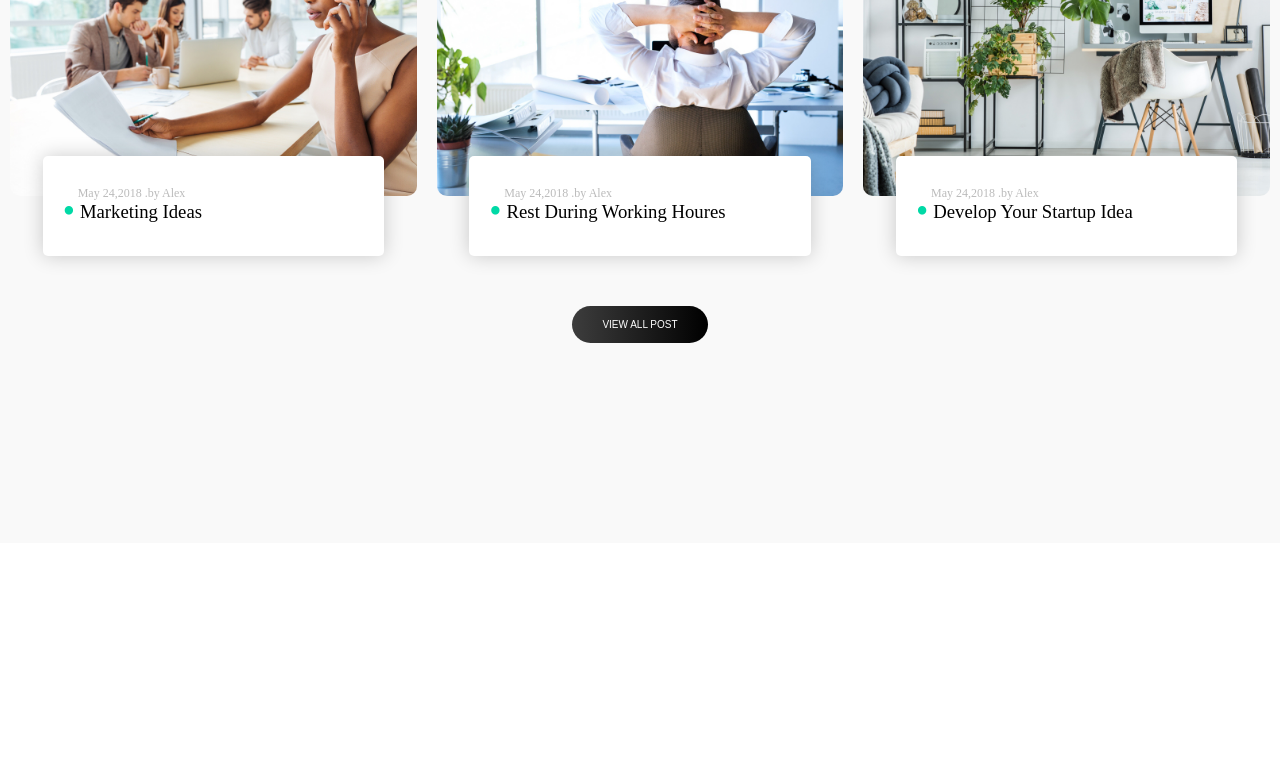
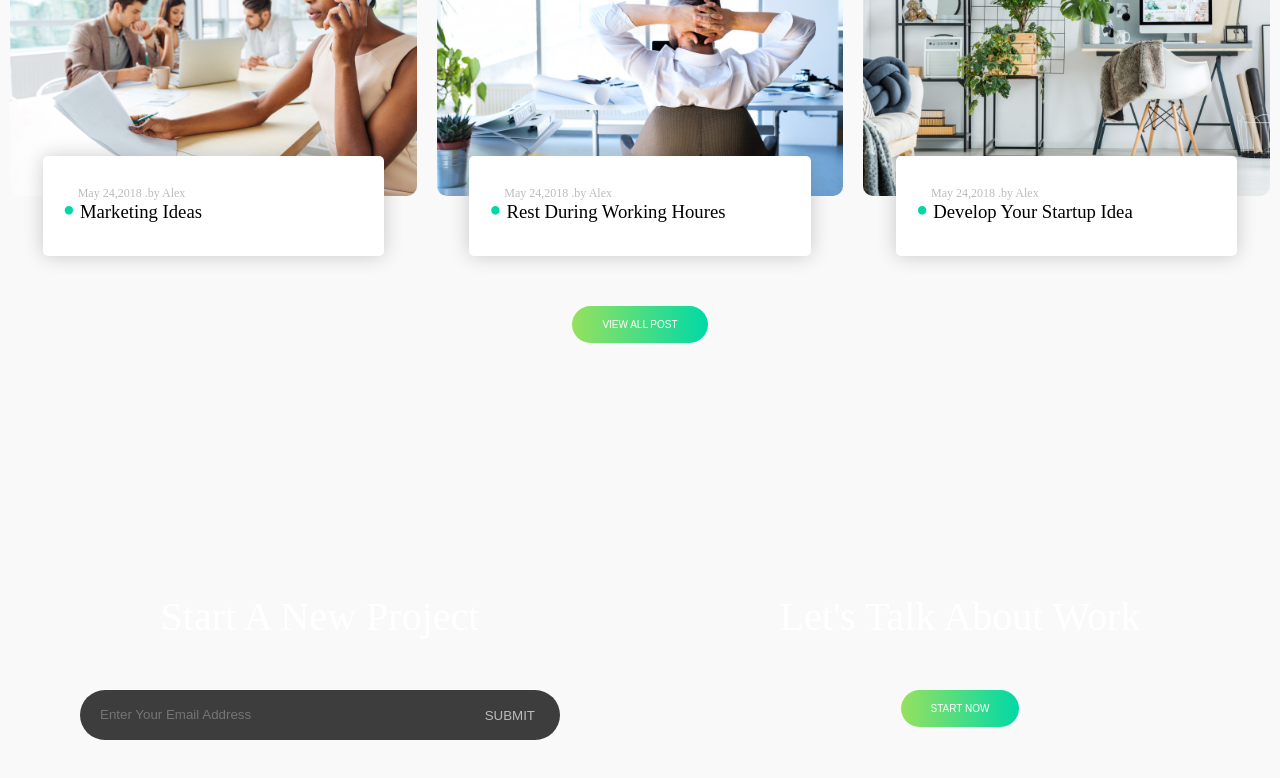
Before and after one commit to S1nghAmandeep/proj-html-vuejs, a Vue app: page / in a window 1280 px wide. Shown: the part 5188-5966 px from the top of the page. Before the commit the page ends 5731 px from the top, so only its background shows below. Built offline with nearby package versions, Linux system fonts and the light colour scheme; a web font is replaced by a local one.

Commit message:
add-form-cards

```diff
--- a/src/components/PageMain.vue
+++ b/src/components/PageMain.vue
@@ -195,11 +195,25 @@ export default {
                             </div>
                         </div>
                     </div>
-                    <button class="button bg-btn blog-btn">View all post</button>
+                    <button class="button bg-black blog-btn">View all post</button>
+                </div>
+                <div class="row form-body">
+                    <div class="col-sei form-card bg-black">
+                        <span class="form-question">Are you ready?</span>
+                        <h1 class="form-title">Start a new project</h1>
+                        <div class="input">
+                            <input class="input-bar" type="email" placeholder="Enter Your Email Address">
+                            <button class="form-btn">Submit</button>
+                        </div>
+                    </div>
+                    <div class="col-sei form-card bg-gredient">
+                        <span class="form-question">Waht are you waiting for?</span>
+                        <h1 class="form-title">Let's talk about work</h1>
+                        <button class="button bg-black">Start now</button>
+                    </div>
                 </div>
             </div>
         </section>
-
     </main>
 </template>
 
@@ -394,8 +408,63 @@ export default {
             }
 
         }
+    }
 
+    .col-sei {
+        flex-basis: calc((100% / 12) * 6 - 20px);
+    }
 
+    .form-body {
+        padding: 150px 0 80px;
+    }
+
+    .form-card {
+        padding: 70px 0 70px;
+        border-radius: 15px;
+        display: flex;
+        flex-direction: column;
+        align-items: center;
+        margin: 10px;
+
+        .form-question {
+            color: #f9f9f9c2;
+            font-size: 17px;
+            text-transform: capitalize;
+        }
+
+        .form-title {
+            color: $bg-white;
+            font-weight: 400;
+            text-transform: capitalize;
+            font-size: 40px;
+            margin-bottom: 50px;
+        }
+
+        .input {
+            position: relative;
+
+            .input-bar {
+                width: 480px;
+                height: 50px;
+                border-radius: 50px;
+                border: none;
+                padding-left: 20px;
+                background-color: $bg-lgt-black;
+            }
+
+            .form-btn {
+                background-color: $bg-lgt-black;
+                height: 30px;
+                border: none;
+                color: $bg-lgt-grey;
+                text-transform: uppercase;
+                position: absolute;
+                right: 25px;
+                bottom: 9px;
+                cursor: pointer;
+            }
+
+        }
     }
 }
 </style>
```
